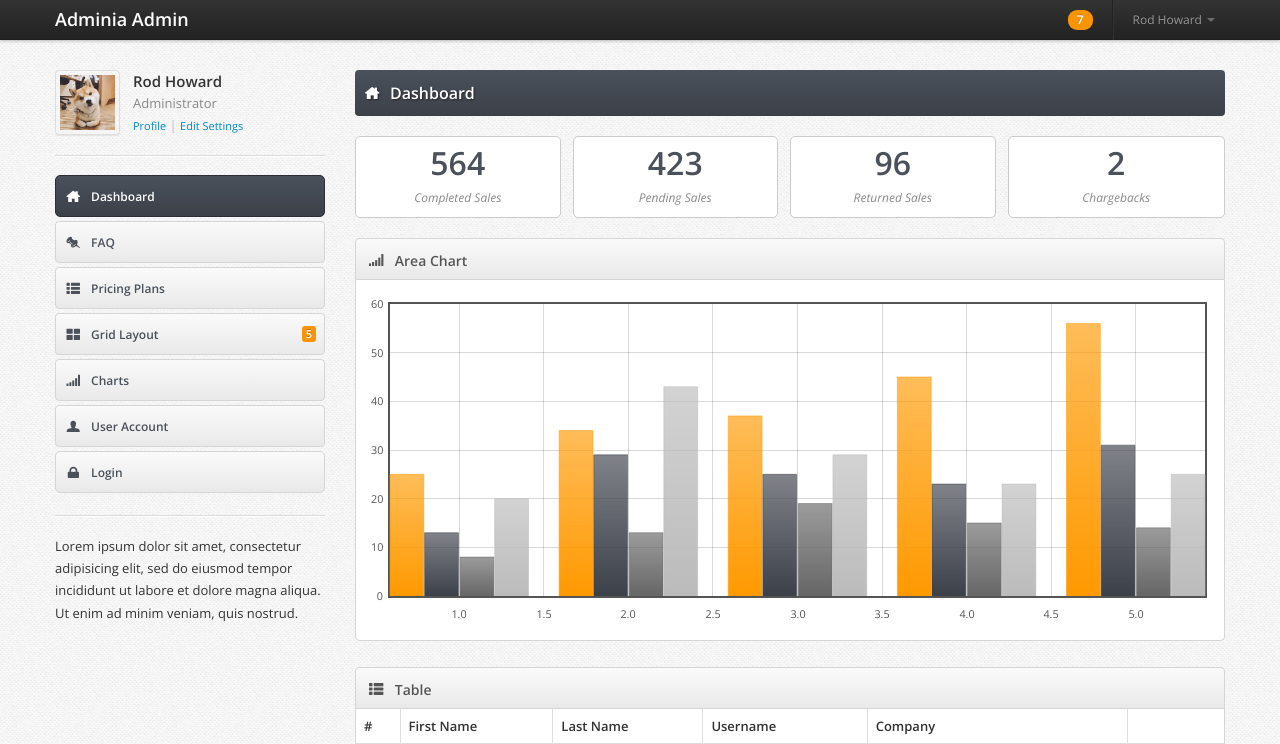
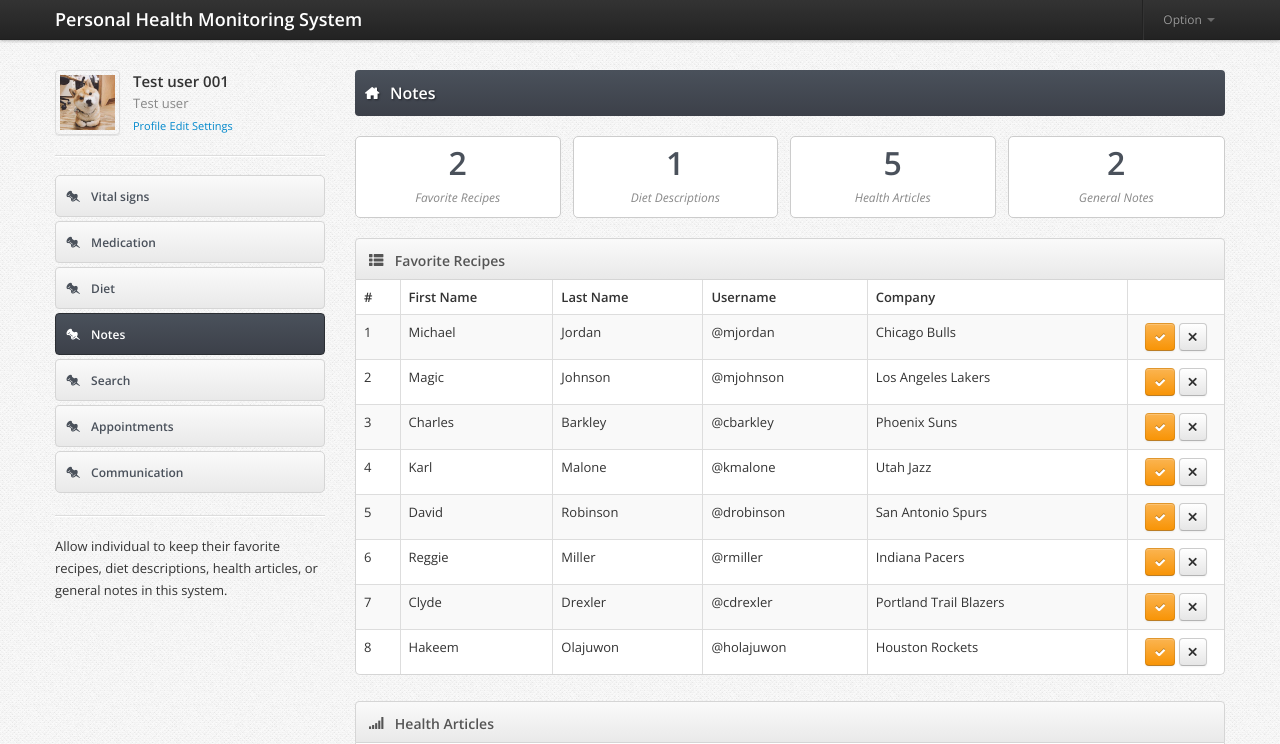
Before and after one commit to bayzhen/PHMS, a Flask app: page /Notehome in a window 1280 px wide. Shown: the top 744 px of the page. Run offline with Flask 2, Linux system fonts and the light colour scheme; some libraries are stand-ins or nearby versions.

Commit message:
Update Note page 2nd

```diff
--- a/templates/NoteHome.html
+++ b/templates/NoteHome.html
@@ -40,30 +40,27 @@
 				<span class="icon-bar"></span>
 			</a>
 
-			<a class="brand" href="./">Adminia Admin</a>
+			<a class="brand">Personal Health Monitoring System</a>
 
 			<div class="nav-collapse">
 
 				<ul class="nav pull-right">
-					<li>
-						<a href="#"><span class="badge badge-warning">7</span></a>
-					</li>
 
 					<li class="divider-vertical"></li>
 
 					<li class="dropdown">
 
 						<a data-toggle="dropdown" class="dropdown-toggle " href="#">
-							Rod Howard <b class="caret"></b>
+							Option <b class="caret"></b>
 						</a>
 
 						<ul class="dropdown-menu">
 							<li>
-								<a href="./account.html"><i class="icon-user"></i> Account Setting  </a>
+								<i class="icon-user"></i> Account Setting  </a>
 							</li>
 
 							<li>
-								<a href="./change_password.html"><i class="icon-lock"></i> Change Password</a>
+								<i class="icon-lock"></i> Change Password</a>
 							</li>
 
 							<li class="divider"></li>
@@ -102,12 +99,12 @@
 
 					<div class="account-details">
 
-						<span class="account-name">Rod Howard</span>
+						<span class="account-name">Test user 001</span>
 
-						<span class="account-role">Administrator</span>
+						<span class="account-role">Test user</span>
 
 						<span class="account-actions">
-							<a href="javascript:;">Profile</a> |
+							<a href="javascript:;">Profile</a>
 
 							<a href="javascript:;">Edit Settings</a>
 						</span>
@@ -120,53 +117,53 @@
 
 				<ul id="main-nav" class="nav nav-tabs nav-stacked">
 
-					<li class="active">
-						<a href="./">
-							<i class="icon-home"></i>
-							Dashboard
+                    <li>
+						<a href="/PersonalPage">
+							<i class="icon-pushpin"></i>
+							Vital signs
 						</a>
 					</li>
 
 					<li>
-						<a href="./faq.html">
+						<a href="">
 							<i class="icon-pushpin"></i>
-							FAQ
+							Medication
 						</a>
 					</li>
 
 					<li>
-						<a href="./plans.html">
-							<i class="icon-th-list"></i>
-							Pricing Plans
+						<a href="">
+							<i class="icon-pushpin"></i>
+							Diet
+{#							<span class="label label-warning pull-right">5</span>#}
+						</a>
+					</li>
+
+					<li class="active">
+						<a href="/NoteHome">
+							<i class="icon-pushpin"></i>
+							Notes
 						</a>
 					</li>
 
 					<li>
-						<a href="./grid.html">
-							<i class="icon-th-large"></i>
-							Grid Layout
-							<span class="label label-warning pull-right">5</span>
+						<a href="">
+							<i class="icon-pushpin"></i>
+							Search
 						</a>
 					</li>
 
 					<li>
-						<a href="./charts.html">
-							<i class="icon-signal"></i>
-							Charts
+						<a href="">
+							<i class="icon-pushpin"></i>
+							Appointments
 						</a>
 					</li>
 
 					<li>
-						<a href="./account.html">
-							<i class="icon-user"></i>
-							User Account
-						</a>
-					</li>
-
-					<li>
-						<a href="./login.html">
-							<i class="icon-lock"></i>
-							Login
+						<a href="">
+							<i class="icon-pushpin"></i>
+							Communication
 						</a>
 					</li>
 
@@ -175,7 +172,7 @@
 				<hr />
 
 				<div class="sidebar-extra">
-					<p>Lorem ipsum dolor sit amet, consectetur adipisicing elit, sed do eiusmod tempor incididunt ut labore et dolore magna aliqua. Ut enim ad minim veniam, quis nostrud.</p>
+					<p>Allow individual to keep their favorite recipes, diet descriptions, health articles, or general notes in this system.</p>
 				</div> <!-- .sidebar-extra -->
 
 				<br />
@@ -188,66 +185,53 @@
 
 				<h1 class="page-title">
 					<i class="icon-home"></i>
-					Dashboard
+					Notes
 				</h1>
 
 				<div class="stat-container">
 
 					<div class="stat-holder">
 						<div class="stat">
-							<span>564</span>
-							Completed Sales
+							<span>2</span>
+{#                            改成数据库中的数据#}
+							Favorite Recipes
 						</div> <!-- /stat -->
 					</div> <!-- /stat-holder -->
 
 					<div class="stat-holder">
 						<div class="stat">
-							<span>423</span>
-							Pending Sales
+							<span>1</span>
+							Diet Descriptions
 						</div> <!-- /stat -->
 					</div> <!-- /stat-holder -->
 
 					<div class="stat-holder">
 						<div class="stat">
-							<span>96</span>
-							Returned Sales
+							<span>5</span>
+							Health Articles
 						</div> <!-- /stat -->
 					</div> <!-- /stat-holder -->
 
 					<div class="stat-holder">
 						<div class="stat">
 							<span>2</span>
-							Chargebacks
+							General Notes
 						</div> <!-- /stat -->
 					</div> <!-- /stat-holder -->
 
 				</div> <!-- /stat-container -->
 
-				<div class="widget">
-
-					<div class="widget-header">
-						<i class="icon-signal"></i>
-						<h3>Area Chart</h3>
-					</div> <!-- /widget-header -->
-
-					<div class="widget-content">
-						<div id="bar-chart" class="chart-holder"></div> <!-- /bar-chart -->
-					</div> <!-- /widget-content -->
-
-				</div> <!-- /widget -->
-
-
-
 				<div class="widget widget-table">
 
 					<div class="widget-header">
 						<i class="icon-th-list"></i>
-						<h3>Table</h3>
+						<h3>Favorite Recipes</h3>
 					</div> <!-- /widget-header -->
 
 					<div class="widget-content">
 
 						<table class="table table-striped table-bordered">
+{#                            从数据库中读的数据#}
 							<thead>
 								<tr>
 									<th>#</th>
@@ -387,8 +371,18 @@
 
 				</div> <!-- /widget -->
 
+                <div class="widget">
 
+					<div class="widget-header">
+						<i class="icon-signal"></i>
+						<h3>Health Articles</h3>
+					</div> <!-- /widget-header -->
 
+					<div class="widget-content" >
+                        <iframe src= http://101.35.143.22:3210/ width=800px scrolling=yes frameborder=0></iframe>
+					</div> <!-- /widget-content -->
+
+				</div> <!-- /widget -->
 
 				<div class="row">
 
@@ -397,7 +391,7 @@
 						<div class="widget">
 
 							<div class="widget-header">
-								<h3>5 Column</h3>
+								<h3>Diet Descriptions</h3>
 							</div> <!-- /widget-header -->
 
 							<div class="widget-content">
@@ -413,7 +407,7 @@
 						<div class="widget">
 
 							<div class="widget-header">
-								<h3>4 Column</h3>
+								<h3>General Notes</h3>
 							</div> <!-- /widget-header -->
 
 							<div class="widget-content">
@@ -439,7 +433,7 @@
 
 	<div class="container">
 		<hr />
-		<p>&copy; 2012 Go Ideate.</p>
+		<p>Team 1 Personal Health Monitoring System (PHMS)</p>
 	</div> <!-- /container -->
 
 </div> <!-- /footer -->
```
